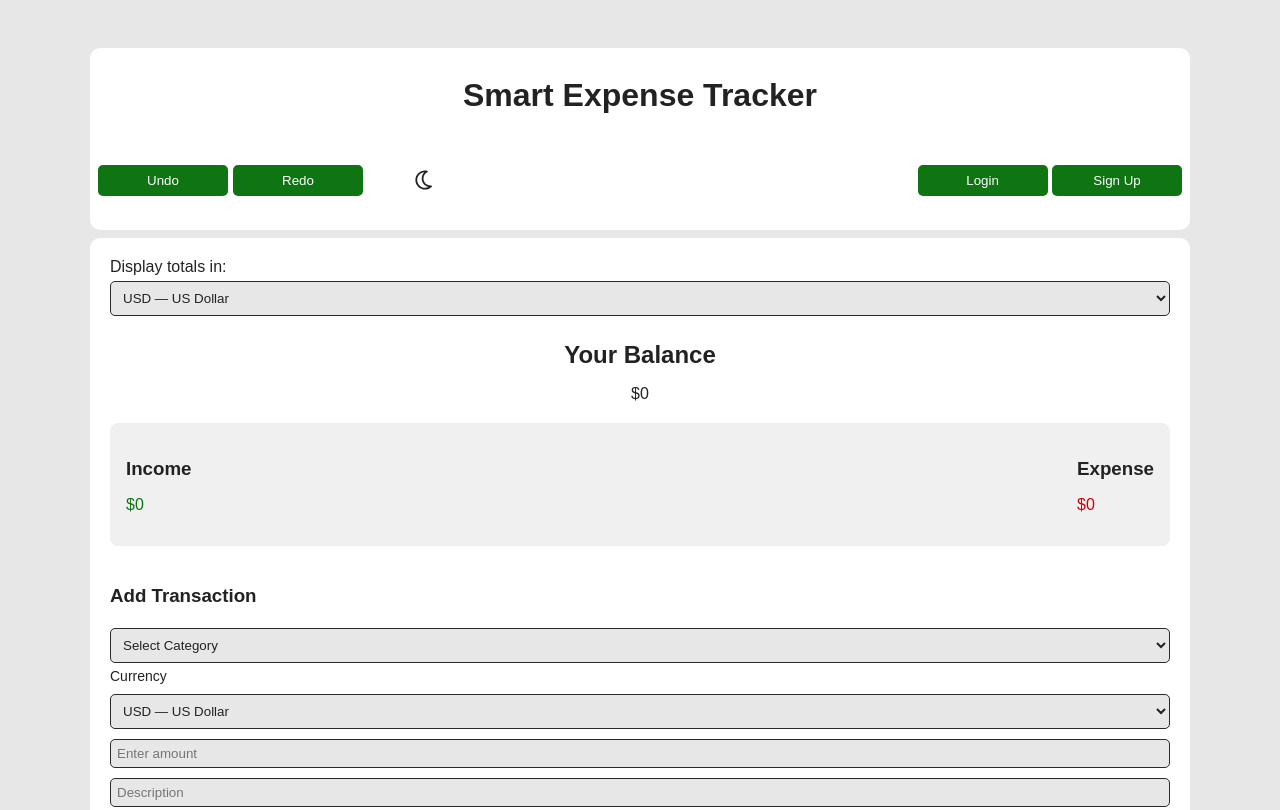
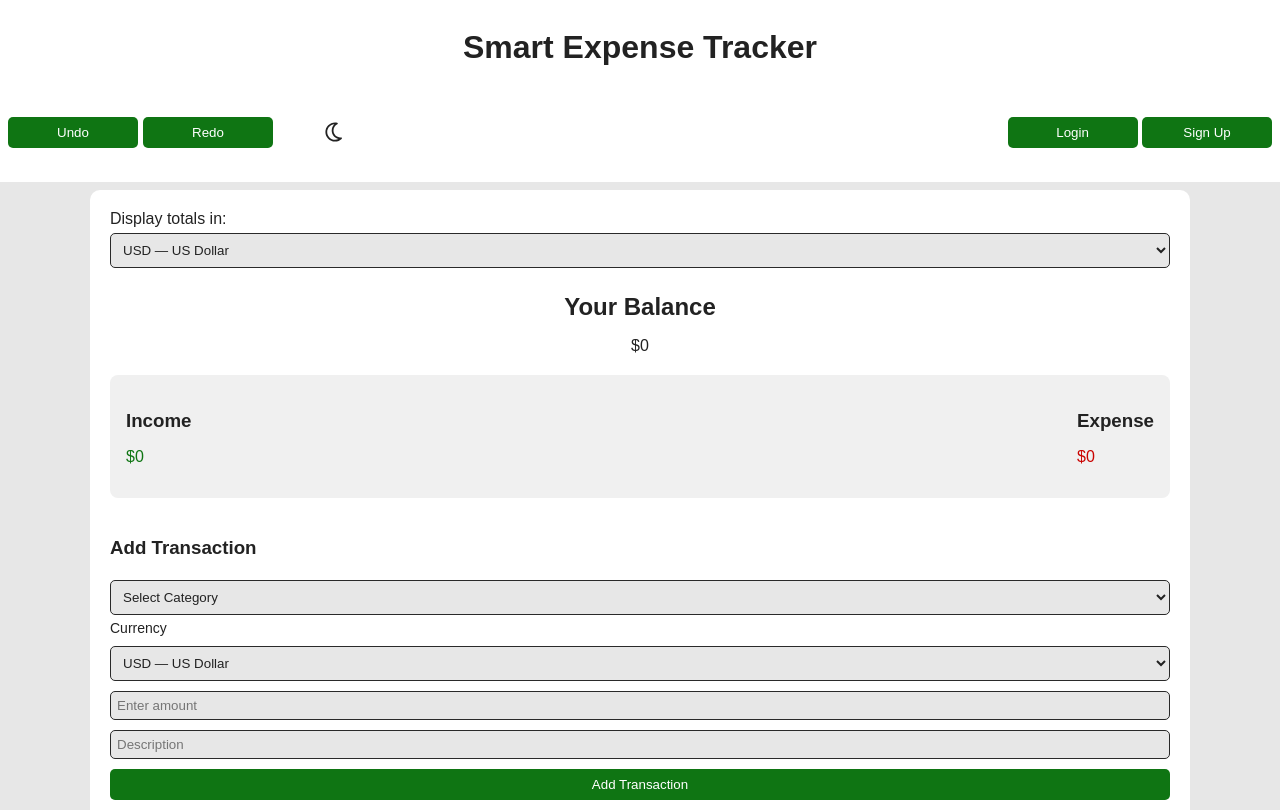
Before and after one commit to Raja-Saqib/Smart-Expense-Tracker-With-HTML-CSS-And-JavaScript, a plain HTML site: page index.html in a window 1280 px wide. Shown: the top 810 px of the page. Drawn offline with Linux system fonts and the light colour scheme; a script that the page names is missing.

Commit message:
Refactor(app): Update the app header styling

```diff
--- a/style.css
+++ b/style.css
@@ -68,14 +68,14 @@ body {
   justify-content: center;
   align-items: center;
   flex-direction: column;
-  padding: 20px;
+  padding: 0;
   transition: 0.3s;
+  margin: 0;
 }
 
 .app-top {
   display: flex;
   width: 100%;
-  border-radius: 10px;
   align-items: center;
   gap: 16px;
   flex-direction: column;
@@ -149,11 +149,14 @@ h1 {
 }
 
 .container {
-  width: 100%;
+  width: calc(100% - 40px);
   max-width: 580px;
   background: var(--card);
   padding: 16px;
   border-radius: 10px;
+  margin-left: 20px;
+  margin-right: 20px;
+  margin-bottom: 20px;
 }
 
 header {
@@ -720,7 +723,7 @@ select {
 /* Desktop breakpoint (≥900px) */
 @media (min-width: 900px) {
   body {
-    padding: 40px;
+    padding: 0;
   }
 
   .app-top {
@@ -766,7 +769,7 @@ select {
 /* Ultra-wide safety cap breakpoint */
 @media (min-width: 1200px) {
   .app-top {
-    max-width: 1100px;
+    max-width: none;
   }
   .container {
     max-width: 1100px;
```
Also changed, not shown: 1 other file.
